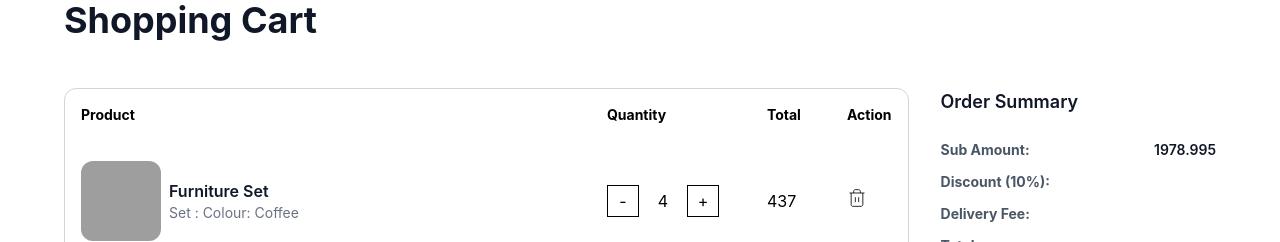
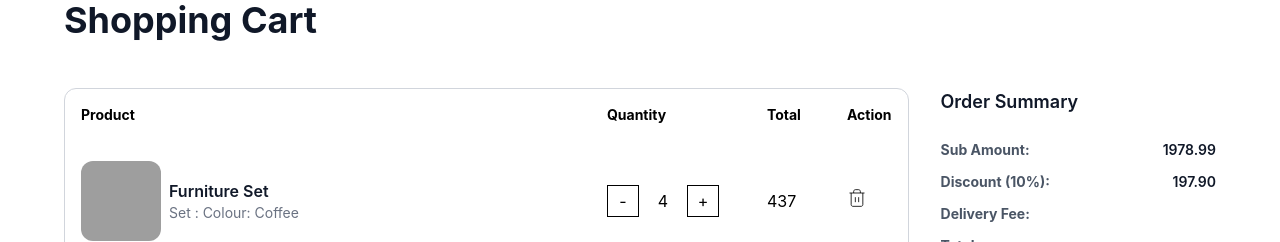
Before and after one commit to ManishNewa/ReactApp, a React (Vite) app: page / in a window 1280 px wide. Shown: the top 242 px of the page. Built offline with nearby package versions, Linux system fonts and the light colour scheme; grey boxes are pictures that could not be loaded.

Commit message:
generate discount amount and set fixed integer value upto 2 decimal points only

```diff
--- a/src/components/cart/ShoppingCart.jsx
+++ b/src/components/cart/ShoppingCart.jsx
@@ -10,6 +10,8 @@ export default function ShoppingCart() {
     const subTotalAmount = items.reduce((total, item) => {
         return total + item.price * item.quantity;
     }, 0);
+
+    const discountAmount = subTotalAmount * 0.1;
 
     function handleQuantityChange(id, amount) {
         const updatedItems = items.map((item) => {
@@ -73,9 +75,12 @@ export default function ShoppingCart() {
                             <div className="flex flex-col gap-3">
                                 <SummaryItem
                                     label="sub amount"
-                                    amount={subTotalAmount}
+                                    amount={subTotalAmount.toFixed(2)}
                                 />
-                                <SummaryItem label="discount (10%)" />
+                                <SummaryItem
+                                    label="discount (10%)"
+                                    amount={discountAmount.toFixed(2)}
+                                />
                                 <SummaryItem label="delivery fee" />
                                 <SummaryItem className="mt-2" label="total" />
                             </div>
```
